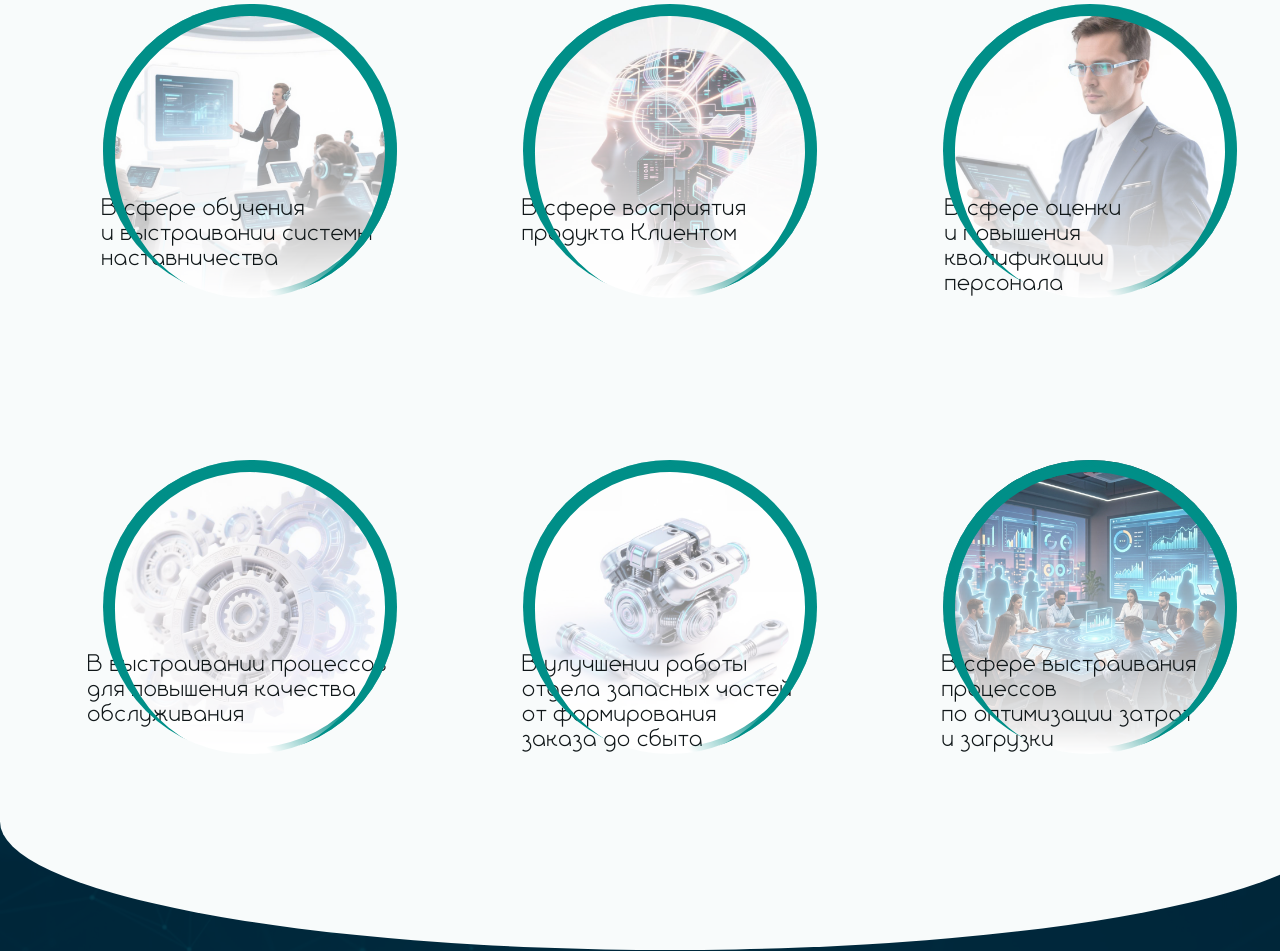
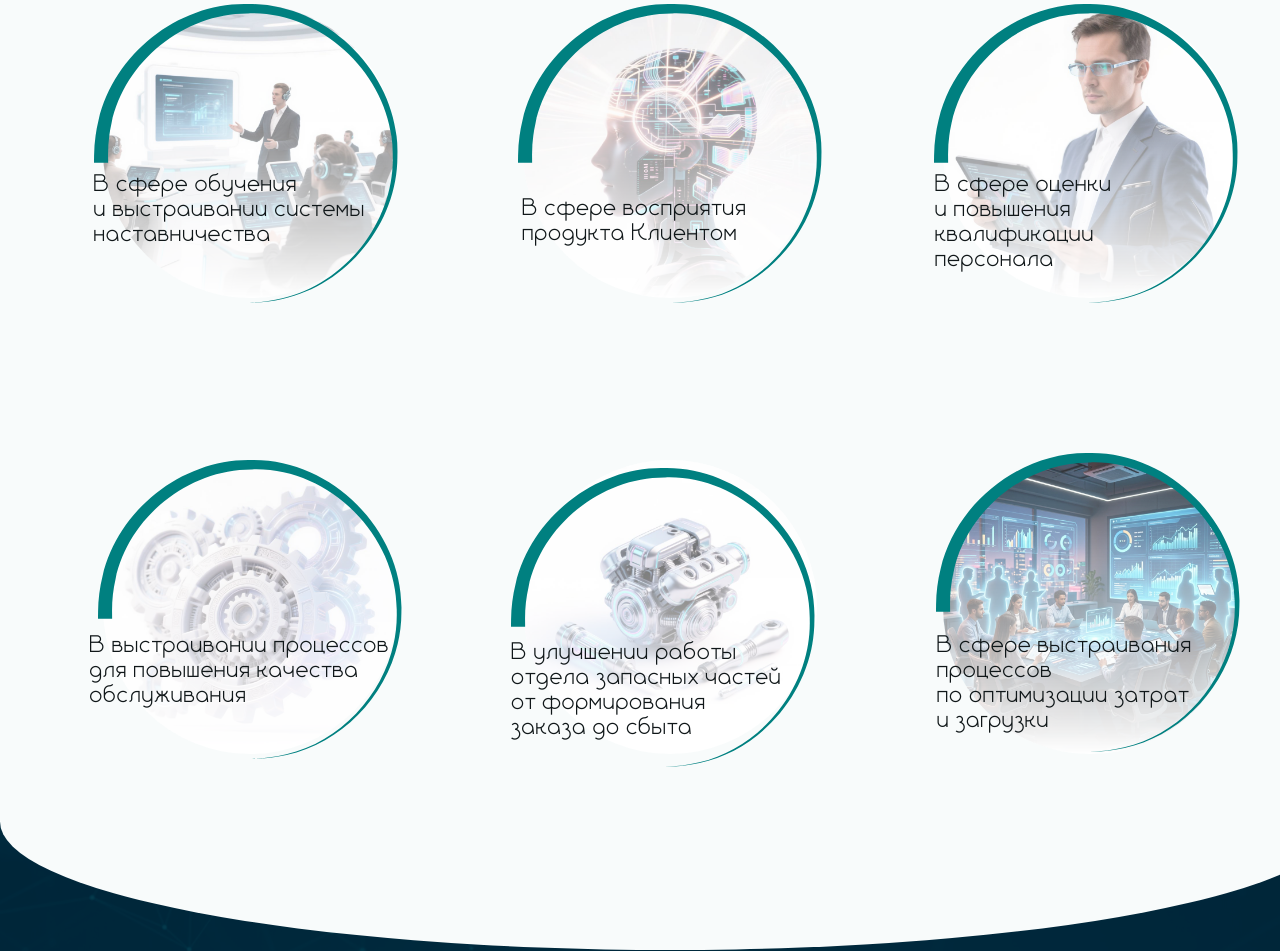
Before and after one commit to krentor471/SFERRA_NEW, a website: page index.html in a window 1280 px wide. Shown: the part 4437-5388 px from the top of the page. Drawn offline with Linux system fonts and the light colour scheme.

Commit message:
final_ver

```diff
--- a/css/style.css
+++ b/css/style.css
@@ -96,6 +96,7 @@ a {
   font-size: 18px;
   line-height: 1;
   justify-content: flex-start;
+  margin: 0 auto;
 }
 
 .nav a + a::before {
@@ -335,9 +336,6 @@ a {
   transform: scale(1);
 }
 
-.image-cards img:nth-child(3) {
-}
-
 .image-cards p {
   min-height: 116px;
   margin: 0;
@@ -504,11 +502,9 @@ a {
   text-align: center;
 }
 
-/* Круглая маска */
-/* Контейнер картинки */
 .benefit-img {
   position: relative;
-  width: 294px; /* Твой размер */
+  width: 294px;
   height: 294px;
   border-radius: 50%;
   overflow: hidden;
@@ -522,46 +518,9 @@ a {
   height: 100%;
   object-fit: cover;
   display: block;
-  mask-image: linear-gradient(to bottom, #000 -10%, transparent 100%);
+  mask-image: linear-gradient(to bottom, #000 -20%, transparent 100%);
 }
 
-/* 1. ТОЛСТАЯ ДУГА (Верх и Лево) */
-.benefit-img::before {
-  content: "";
-  position: absolute;
-  inset: -3px;
-  border-radius: 50%;
-  border: 15px solid var(--teal);
-  border-bottom-color: var(--teal);
-  border-left: var(--teal);
-  transform: rotate(273deg);
-  pointer-events: none;
-  z-index: 2;
-}
-
-/* 2. ТОНКИЙ ХВОСТИК (Низ и Право) */
-.benefit-img::after {
-  content: "";
-  position: absolute;
-  inset: -2px;
-  border: 8px solid var(--teal);
-  border-radius: 50%;
-  -webkit-mask-image: linear-gradient(
-    135deg,
-    transparent 30%,
-    #000 50%,
-    transparent 90%
-  );
-  mask-image: linear-gradient(
-    47deg,
-    transparent 30%,
-    #000 50%,
-    transparent 90%
-  );
-  z-index: 2;
-  pointer-events: none;
-}
-/* Текст под кругом */
 .benefit-grid p {
   margin: 0;
   color: var(--black, #1a1a1a);
@@ -574,7 +533,8 @@ a {
 }
 
 #benefit-p-1 {
-  left: -12px;
+  left: -20px;
+  top: -6em;
 }
 
 #benefit-p-2 {
@@ -582,19 +542,23 @@ a {
 }
 
 #benefit-p-3 {
-  left: -56px;
+  left: -66px;
+  top: -6em;
 }
 
 #benefit-p-4 {
-  left: -12px;
+  left: -10px;
+  top: -139px;
 }
 
 #benefit-p-5 {
-  left: -12px;
+  left: -23px;
+  top: -5.5em;
 }
 
 #benefit-p-6 {
-  left: -20px;
+  left: -25px;
+  top: -5.8em;
 }
 
 /* Стили для обёртки картинки */
@@ -625,6 +589,41 @@ a {
   height: calc(100% + 20px);
   pointer-events: none;
   z-index: 2;
+}
+
+.useful_vector {
+  position: absolute;
+}
+.useful_vector-1 {
+  position: absolute;
+  top: 1em;
+  left: 38px;
+}
+.useful_vector-2 {
+  position: absolute;
+  position: absolute;
+  top: 1em;
+  left: 462px;
+}
+.useful_vector-3 {
+  position: absolute;
+  top: 1em;
+  left: 878px;
+}
+.useful_vector-4 {
+  position: absolute;
+  top: 456px;
+  left: 42px;
+}
+.useful_vector-5 {
+  position: absolute;
+  top: 464px;
+  left: 455px;
+}
+.useful_vector-6 {
+  position: absolute;
+  top: 449px;
+  left: 880px;
 }
 
 .catalog {
@@ -893,6 +892,8 @@ a {
   }
 }
 
+
+
 @media (max-width: 620px) {
   .shell {
     width: min(100% - 24px, var(--shell));
--- a/index.html
+++ b/index.html
@@ -134,11 +134,17 @@
             <div class="benefit-img">
               <img src="assets/images/bd7fef9dc99db773dc0b2121c76573ca71befdb0.jpg" alt="">
             </div>
+            <div>
+              <img class="useful_vector-1" src="/assets/images/useful_vector.svg" alt="" srcset="">
+            </div>
             <p id='benefit-p-1'>В сфере обучения<br>и выстраивании системы<br>наставничества</pbenefit-p-1>
           </article>
           <article>
             <div class="benefit-img">
               <img src="assets/images/2cb8ecbccb25be635db6d73f25eb955ef302aabe.jpg" alt="">
+            </div>
+            <div>
+              <img class="useful_vector-2" src="/assets/images/useful_vector.svg" alt="" srcset="">
             </div>
             <p id='benefit-p-2'>В сфере восприятия<br>продукта Клиентом</p>
           </article>
@@ -146,11 +152,17 @@
             <div class="benefit-img">
               <img src="assets/images/957c8a74b556b29254acac5a78b69b95d0b0b525.jpg" alt="">
             </div>
+            <div>
+              <img class="useful_vector-3" src="/assets/images/useful_vector.svg" alt="" srcset="">
+            </div>
             <p id='benefit-p-3'>В сфере оценки<br>и повышения<br>квалификации<br>персонала</pbenefit-p-1>
           </article>
           <article>
             <div class="benefit-img">
               <img src="assets/images/0b939a8af066581abc50a119e47ae0f12550ab04.jpg" alt="">
+            </div>
+            <div>
+              <img class="useful_vector-4" src="/assets/images/useful_vector.svg" alt="" srcset="">
             </div>
             <p id='benefit-p-4'>В выстраивании процессов<br>для повышения качества<br>обслуживания</p>
           </article>
@@ -158,12 +170,18 @@
             <div class="benefit-img">
               <img src="assets/images/4d72f7638922b9b28a184e64e27949f6f637c4e7.jpg" alt="">
             </div>
+            <div>
+              <img class="useful_vector-5" src="/assets/images/useful_vector.svg" alt="" srcset="">
+            </div>
             <p id='benefit-p-5'>В улучшении работы<br>отдела запасных частей<br>от формирования<br>заказа до сбыта</p>
           </article>
         <article>
           <div class="benefit-img">
             <img src="assets/images/e9add26a177d49030c52a8bea987a1f2b4d67e7f.jpg" alt="">
           </div>
+          <div>
+              <img class="useful_vector-6" src="/assets/images/useful_vector.svg" alt="" srcset="">
+            </div>
           <p id='benefit-p-6'>В сфере выстраивания<br>процессов<br>по оптимизации затрат<br>и загрузки</p>
         </article>
       </div>
```
Also changed, not shown: assets/images/useful_vector.svg (added).
